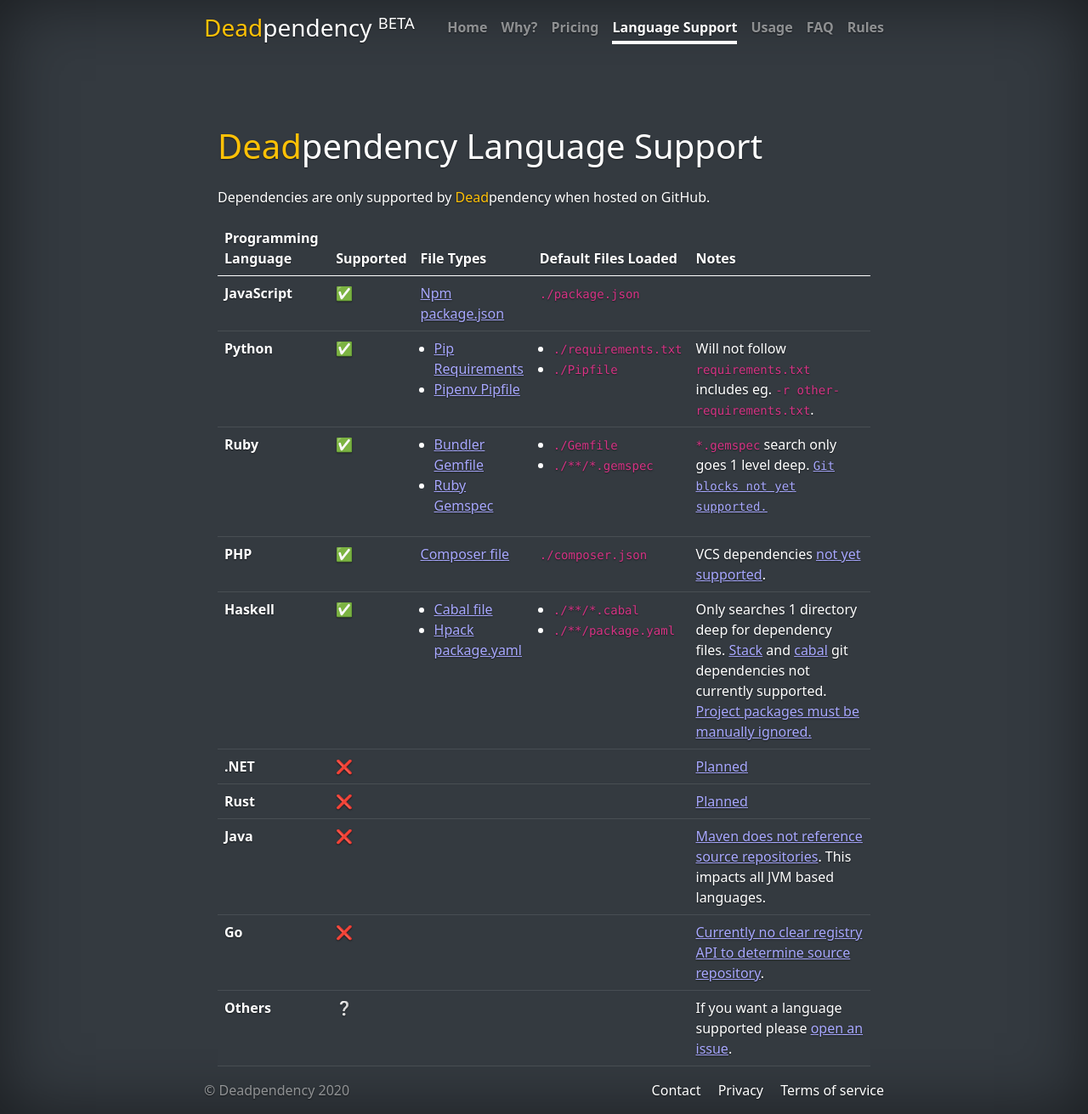
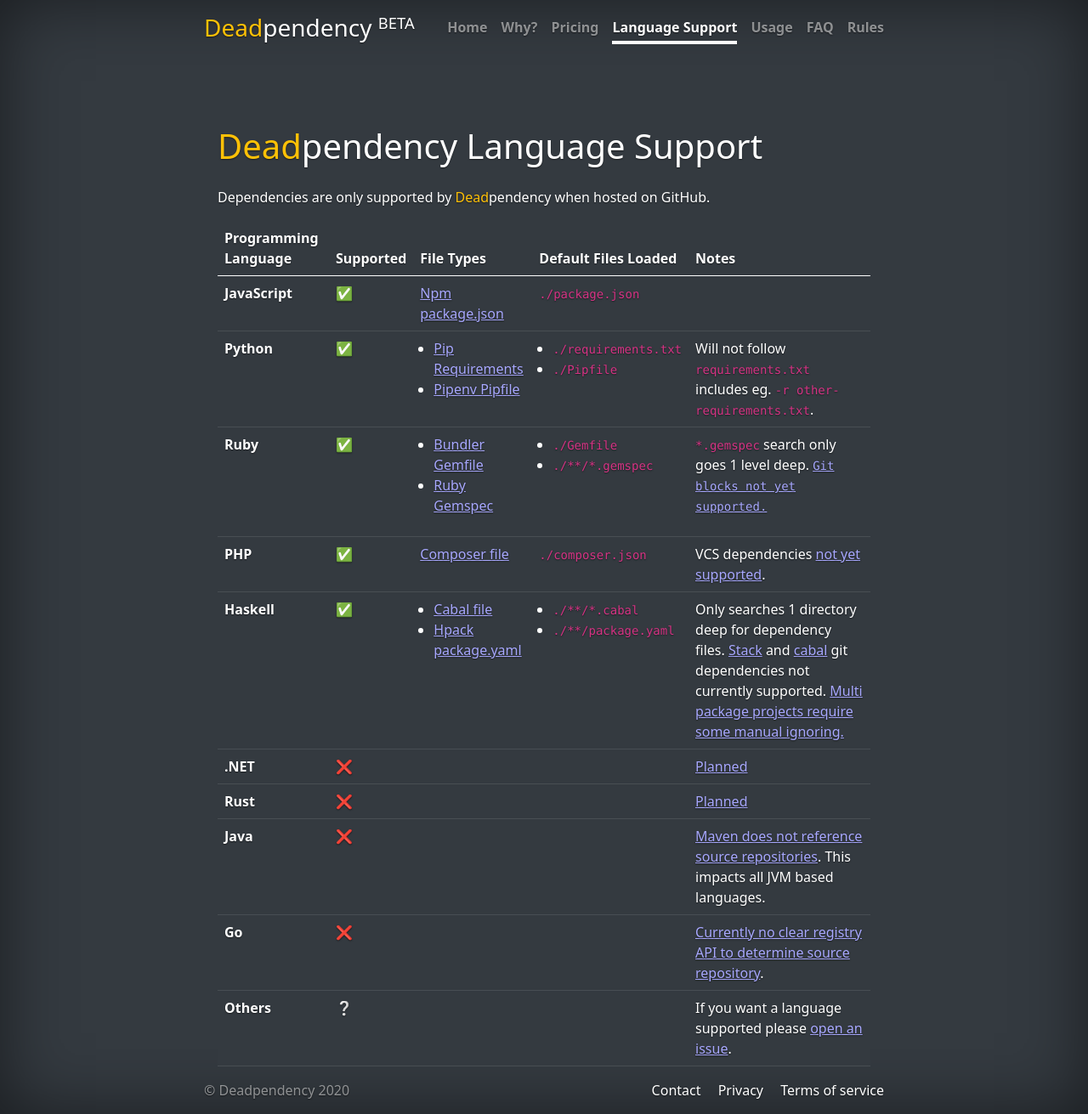
Before and after one commit to deadpendency/deadpendency.github.io, a Jekyll site: the page built from language-support.html, in a window 1280 px wide. Shown: the whole page at 85% size. Built offline with Jekyll 4.4.1, drawn with Linux system fonts in a browser that asks for light colours; nearby versions of some CDN libraries.

Commit message:
Tweak wording

```diff
--- a/language-support.html
+++ b/language-support.html
@@ -84,7 +84,7 @@
           <li><code>./**/package.yaml</code></li>
         </ul>
       </td>
-      <td>Only searches 1 directory deep for dependency files. <a href="https://github.com/deadpendency/deadpendency/issues/11" target="_blank" rel="noopener">Stack</a> and <a href="https://github.com/deadpendency/deadpendency/issues/10" target="_blank" rel="noopener">cabal</a> git dependencies not currently supported. <a href="https://github.com/deadpendency/deadpendency/issues/12" target="_blank" rel="noopener">Project packages must be manually ignored.</a></td>
+      <td>Only searches 1 directory deep for dependency files. <a href="https://github.com/deadpendency/deadpendency/issues/11" target="_blank" rel="noopener">Stack</a> and <a href="https://github.com/deadpendency/deadpendency/issues/10" target="_blank" rel="noopener">cabal</a> git dependencies not currently supported. <a href="https://github.com/deadpendency/deadpendency/issues/12" target="_blank" rel="noopener">Multi package projects require some manual ignoring.</a></td>
     </tr>
     <tr>
       <th scope="row">.NET</td>
```
